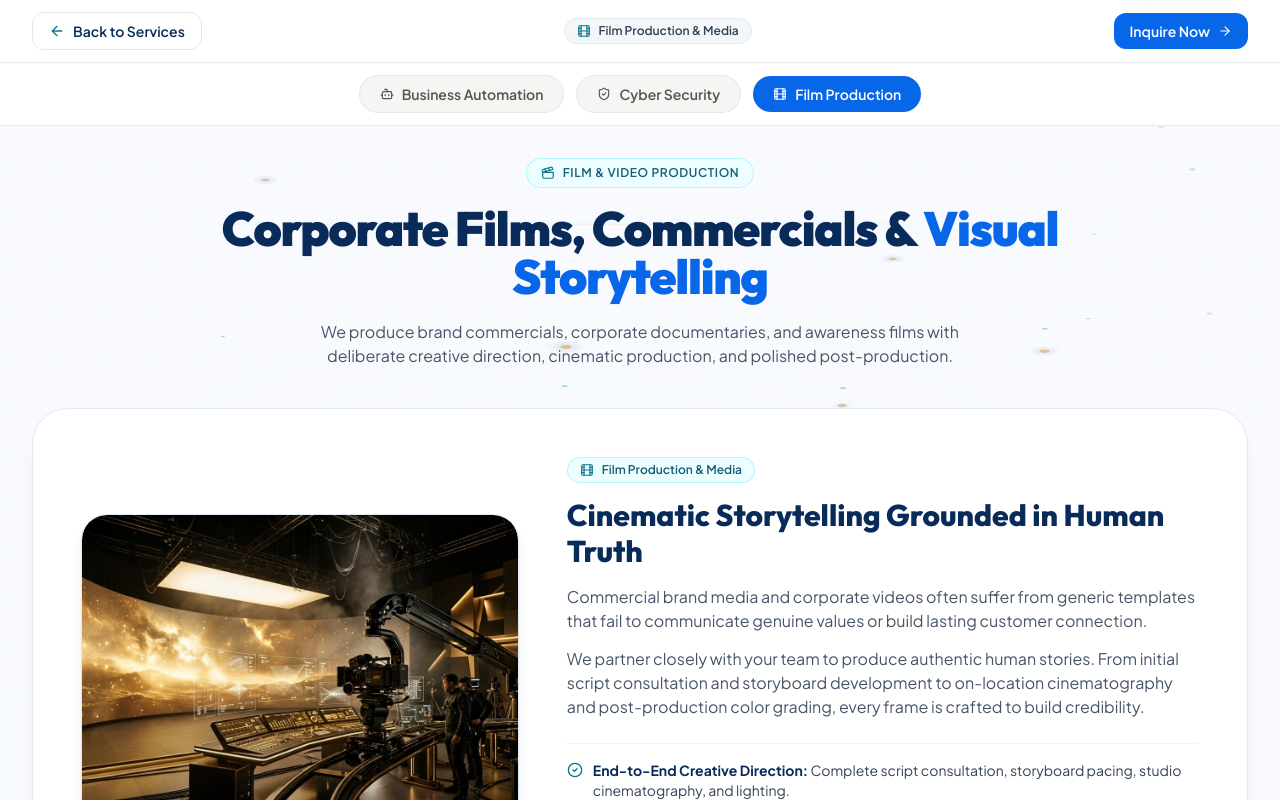
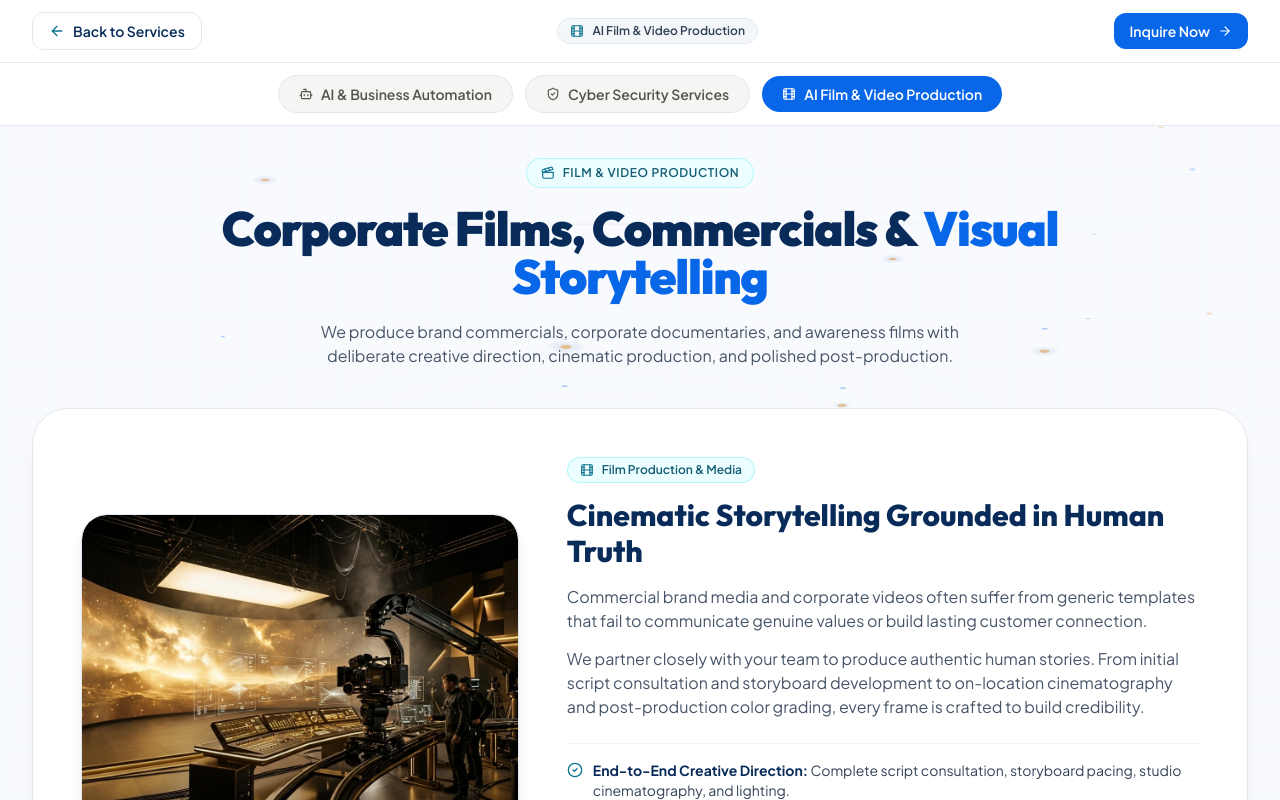
Before and after one commit to mbariya736-crypto/Kuber, a React (Vite) app: page /services/ai-films in a window 1280 px wide. Shown: the top 800 px of the page. Built offline with nearby package versions, Linux system fonts and the light colour scheme.

Commit message:
fix(services): resolve runtime ReferenceError on /services, restore Services section to HomePage, and synchronize 3 exact service names in navbar and detail pages

```diff
--- a/src/components/Navbar.jsx
+++ b/src/components/Navbar.jsx
@@ -99,10 +99,10 @@ export default function Navbar() {
     };
   }, [mobileMenuOpen]);
 
-  // Dropdown practice items
+  // Dropdown practice items (Strictly the 3 core services)
   const serviceItems = [
     {
-      name: 'Business Automation',
+      name: 'AI & Business Automation',
       path: '/services/ai-services',
       description: 'Automation, business systems & digital operations',
       icon: Bot,
@@ -111,7 +111,7 @@ export default function Navbar() {
       borderColor: 'border-blue-100',
     },
     {
-      name: 'Cyber Security',
+      name: 'Cyber Security Services',
       path: '/services/cyber-security',
       description: 'Security audits, awareness training & protection',
       icon: ShieldCheck,
@@ -120,16 +120,7 @@ export default function Navbar() {
       borderColor: 'border-emerald-100',
     },
     {
-      name: 'Digital Marketing',
-      path: '/portfolio/lead-generation-campaign',
-      description: 'Customer acquisition & targeted lead generation',
-      icon: TrendingUp,
-      color: 'text-amber-600',
-      bgColor: 'bg-amber-50',
-      borderColor: 'border-amber-100',
-    },
-    {
-      name: 'Film Production',
+      name: 'AI Film & Video Production',
       path: '/services/ai-films',
       description: 'Films, commercials & creative media production',
       icon: Film,
--- a/src/components/Services.jsx
+++ b/src/components/Services.jsx
@@ -19,12 +19,11 @@ function ServiceCard({ service, index }) {
 
   return (
     <motion.article
-      initial={{ opacity: 0, y: shouldReduceMotion ? 0 : 18 }}
-      whileInView={{ opacity: 1, y: 0 }}
-      viewport={{ once: true, amount: 0.15 }}
+      initial={{ opacity: 0, y: shouldReduceMotion ? 0 : 14 }}
+      animate={{ opacity: 1, y: 0 }}
       transition={{
-        duration: 0.5,
-        delay: shouldReduceMotion ? 0 : index * 0.1,
+        duration: 0.45,
+        delay: shouldReduceMotion ? 0 : index * 0.08,
         ease: [0.19, 1, 0.22, 1]
       }}
       whileHover={shouldReduceMotion ? {} : {
--- a/src/pages/HomePage.jsx
+++ b/src/pages/HomePage.jsx
@@ -2,6 +2,7 @@ import React from 'react';
 import Hero from '../components/Hero';
 import CompanyStats from '../components/CompanyStats';
 import AboutUs from '../components/AboutUs';
+import Services from '../components/Services';
 import Portfolio from '../components/Portfolio';
 import AIFilms from '../components/AIFilms';
 import FAQ from '../components/FAQ';
@@ -13,6 +14,7 @@ export default function HomePage({ onOpenModal }) {
       <Hero onOpenModal={onOpenModal} />
       <CompanyStats />
       <AboutUs onOpenModal={onOpenModal} />
+      <Services onOpenModal={onOpenModal} />
       <Portfolio onOpenModal={onOpenModal} />
       <AIFilms onOpenModal={onOpenModal} />
       <FAQ />
--- a/src/pages/ServiceDetailPage.jsx
+++ b/src/pages/ServiceDetailPage.jsx
@@ -30,39 +30,39 @@ export default function ServiceDetailPage({ practiceId: propPracticeId }) {
 
   const serviceMeta = {
     'ai-services': {
-      title: 'Business Automation',
-      category: 'Business Automation',
+      title: 'AI & Business Automation',
+      category: 'AI & Business Automation',
       tag: 'Workflow Automation & Organization',
       icon: Bot,
       accentColor: 'text-[#0866E8]',
       accentBg: 'bg-blue-50 border-blue-200/80',
       nextServices: [
-        { id: 'cyber-security', title: 'Cyber Security', path: '/services/cyber-security' },
-        { id: 'ai-films', title: 'Film Production', path: '/services/ai-films' }
+        { id: 'cyber-security', title: 'Cyber Security Services', path: '/services/cyber-security' },
+        { id: 'ai-films', title: 'AI Film & Video Production', path: '/services/ai-films' }
       ]
     },
     'cyber-security': {
-      title: 'Cyber Security',
+      title: 'Cyber Security Services',
       category: 'Cyber Security Services',
       tag: 'Defense, Audits & Scam Prevention',
       icon: ShieldCheck,
       accentColor: 'text-emerald-600',
       accentBg: 'bg-emerald-50 border-emerald-200/80',
       nextServices: [
-        { id: 'ai-services', title: 'Business Automation', path: '/services/ai-services' },
-        { id: 'ai-films', title: 'Film Production', path: '/services/ai-films' }
+        { id: 'ai-services', title: 'AI & Business Automation', path: '/services/ai-services' },
+        { id: 'ai-films', title: 'AI Film & Video Production', path: '/services/ai-films' }
       ]
     },
     'ai-films': {
-      title: 'Film Production & Media',
-      category: 'Film Production & Media',
+      title: 'AI Film & Video Production',
+      category: 'AI Film & Video Production',
       tag: 'Commercials & Public Awareness Media',
       icon: Film,
       accentColor: 'text-cyan-700',
       accentBg: 'bg-cyan-50 border-cyan-200/80',
       nextServices: [
-        { id: 'ai-services', title: 'Business Automation', path: '/services/ai-services' },
-        { id: 'cyber-security', title: 'Cyber Security', path: '/services/cyber-security' }
+        { id: 'ai-services', title: 'AI & Business Automation', path: '/services/ai-services' },
+        { id: 'cyber-security', title: 'Cyber Security Services', path: '/services/cyber-security' }
       ]
     }
   };
@@ -110,9 +110,9 @@ export default function ServiceDetailPage({ practiceId: propPracticeId }) {
       <div className="sticky top-[57px] z-40 w-full backdrop-blur-md bg-white/95 border-b border-slate-200/90 py-2.5 px-4 shadow-2xs">
         <div className="max-w-4xl mx-auto flex items-center justify-center gap-2 sm:gap-3 overflow-x-auto py-0.5">
           {[
-            { id: 'ai-services', title: 'Business Automation', icon: Bot, path: '/services/ai-services' },
-            { id: 'cyber-security', title: 'Cyber Security', icon: ShieldCheck, path: '/services/cyber-security' },
-            { id: 'ai-films', title: 'Film Production', icon: Film, path: '/services/ai-films' }
+            { id: 'ai-services', title: 'AI & Business Automation', icon: Bot, path: '/services/ai-services' },
+            { id: 'cyber-security', title: 'Cyber Security Services', icon: ShieldCheck, path: '/services/cyber-security' },
+            { id: 'ai-films', title: 'AI Film & Video Production', icon: Film, path: '/services/ai-films' }
           ].map((tab) => {
             const isActive = normalizedId === tab.id;
             const TabIcon = tab.icon;
--- a/src/pages/ServicesPage.jsx
+++ b/src/pages/ServicesPage.jsx
@@ -4,7 +4,6 @@ import { Link, useNavigate } from 'react-router-dom';
 import { ArrowRight, MessageSquare, Bot, ShieldCheck, Film } from 'lucide-react';
 import Services from '../components/Services';
 import WhyChooseUs from '../components/WhyChooseUs';
-import LeadGeneration from '../components/LeadGeneration';
 
 export default function ServicesPage({ onOpenModal }) {
   const navigate = useNavigate();
@@ -56,10 +55,9 @@ export default function ServicesPage({ onOpenModal }) {
         />
       </div>
 
-      {/* Why Choose Us & Business Capabilities with transparent backgrounds */}
+      {/* Why Choose Us with transparent background */}
       <div className="relative z-10">
         <WhyChooseUs className="bg-transparent" />
-        <LeadGeneration onOpenModal={onOpenModal} className="bg-transparent" />
       </div>
 
       {/* Professional Let's Work Together CTA Section */}
```
